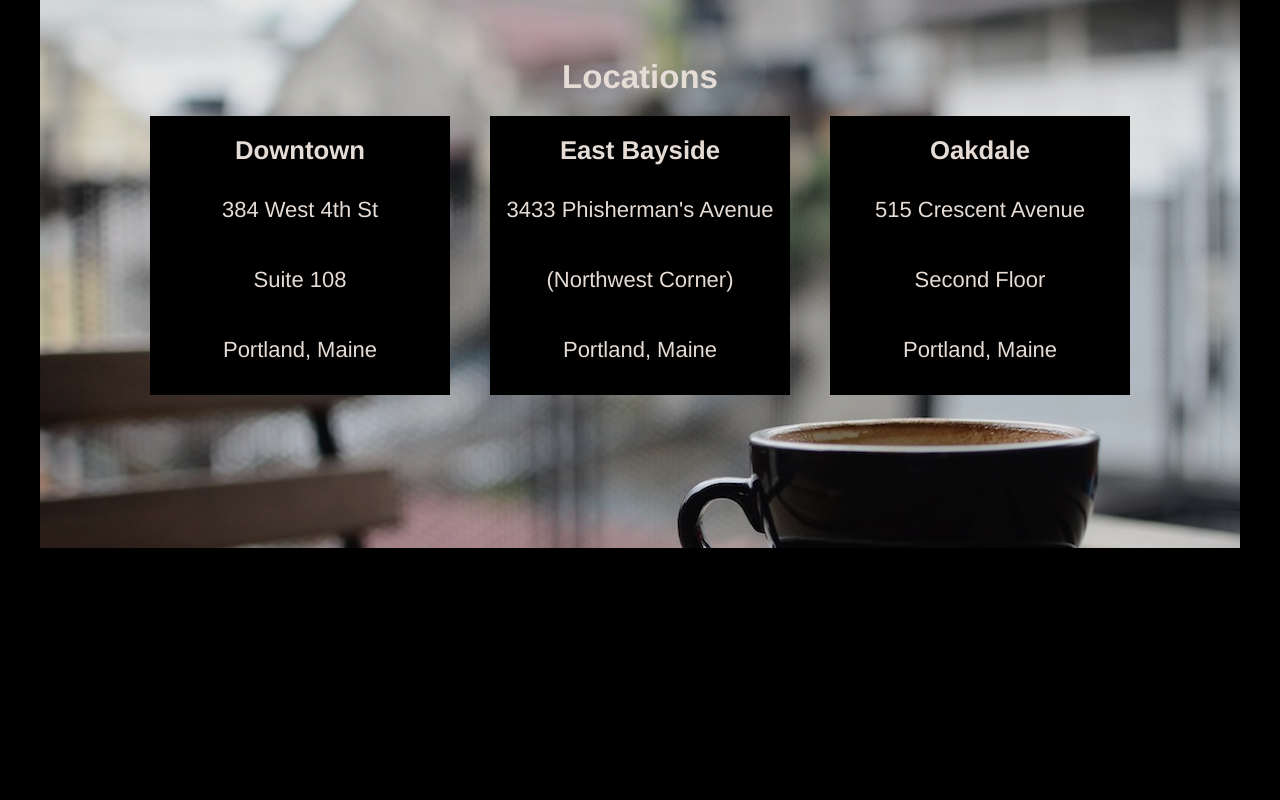
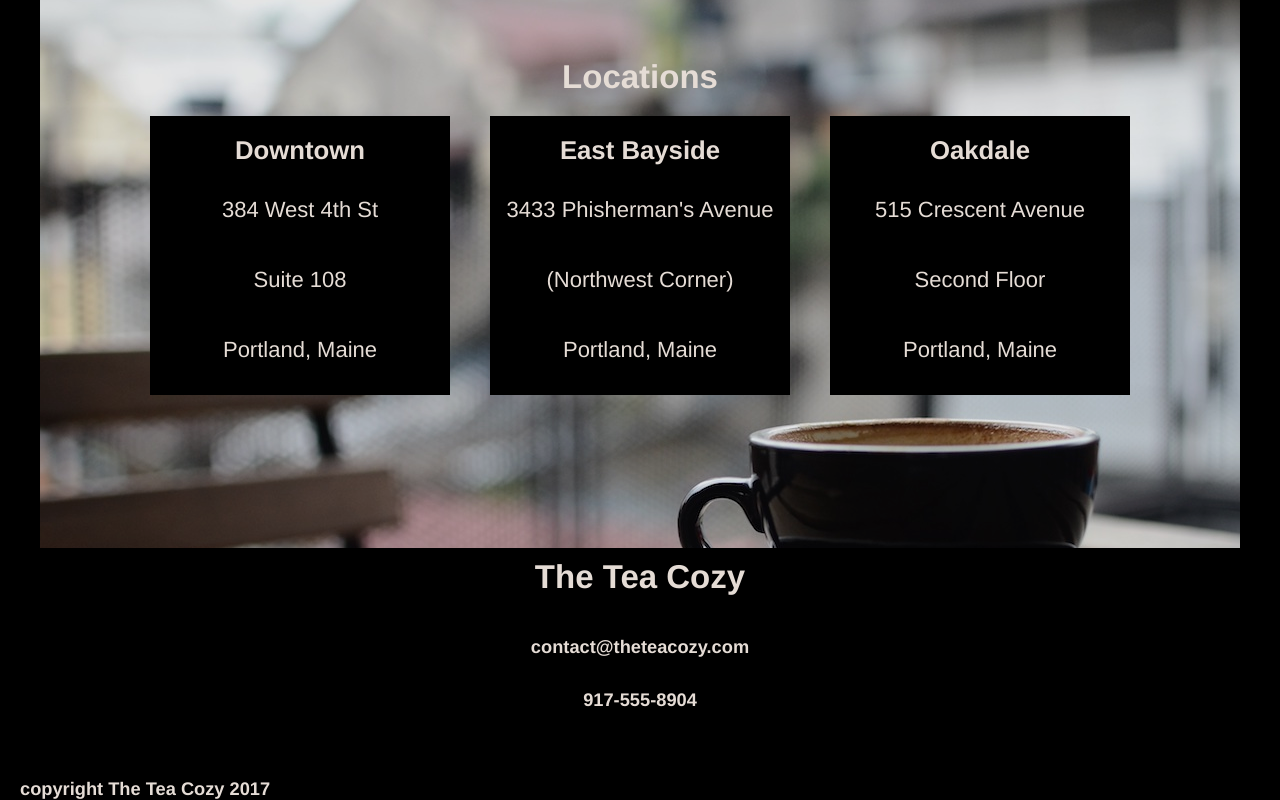
Before and after one commit to Runekeon/TeaCozy, a plain HTML site: page index.html in a window 1280 px wide. Shown: the part 1414-2214 px from the top of the page. Before the commit the page ends 1962 px from the top, so only its background shows below. Drawn offline with Linux system fonts and the light colour scheme.

Commit message:
added contact and footer blocks

```diff
--- a/index.html
+++ b/index.html
@@ -17,8 +17,8 @@
       </div>
       <nav>
         <span><a href="#mission">Mission</a></span>
-        <span><a href="#featured">Featured</a></span>
-        <span><a href="#teaLocations">Tea Locations</a></span>
+        <span><a href="#featured">Featured Tea</a></span>
+        <span><a href="#teaLocations">Locations</a></span>
       </nav>
     </header>
     <!-- Main Content Container -->
@@ -80,10 +80,17 @@
           </div>
         </div>
       </div>
+
+      <div id="contact">
+        <h2>The Tea Cozy</h2>
+        <h5>contact@theteacozy.com</h5>
+        <h5>917-555-8904</h5>
+      </div>
+
     </div>
     <!-- Footer -->
     <footer>
-
+      <h5>copyright The Tea Cozy 2017</h5>
     </footer>
 
   </body>
--- a/resources/css/style.css
+++ b/resources/css/style.css
@@ -156,4 +156,12 @@ nav span a {
   flex-direction: column;
   justify-content: center;
 }
+
+#contact {
+    height: 200px;
+}
 /* Footer */
+footer {
+  text-align: left;
+  padding-left: 20px;
+}
```
